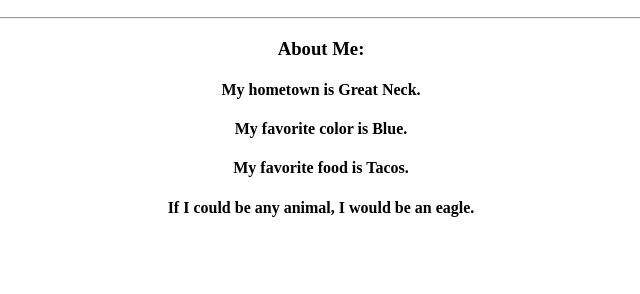
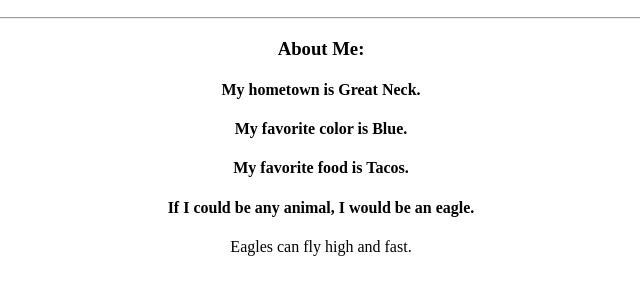
Before and after one commit to YenBoon/personal-site, a plain HTML site: page index.html in a window 1280 px wide. Shown: the part 110-404 px from the top of the page, without its empty margins (319-959 px from the left). Drawn offline with Linux system fonts and the light colour scheme.

Commit message:
Added new text

```diff
--- a/index.html
+++ b/index.html
@@ -15,6 +15,7 @@
 					<h4>My favorite color is Blue.</h4>
 					<h4>My favorite food is Tacos.</h4>
 					<h4>If I could be any animal, I would be an eagle.</h4>
+					<p>Eagles can fly high and fast.</p>
 			</div>
 		  </body>
 		</html>
```
